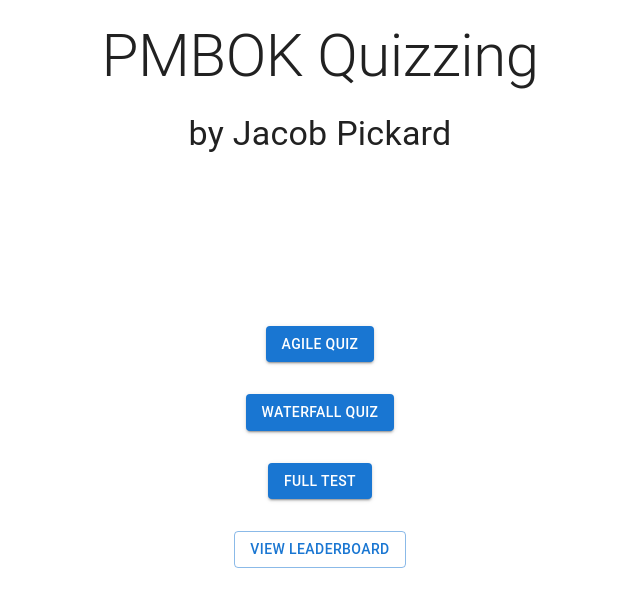
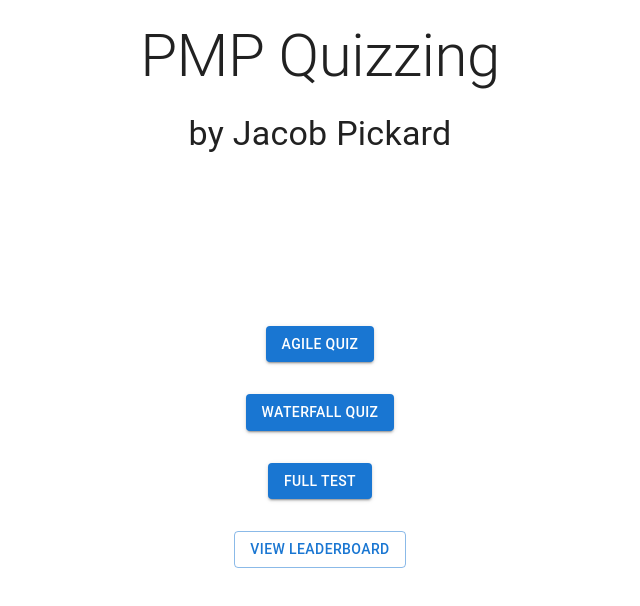
Before and after one commit to Jacob-Pickard/Quiz-App, a React (Vite) app: page / in a window 1280 px wide. Shown: the top 606 px of the page, without its empty margins (320-960 px from the left). Built offline with nearby package versions, Linux system fonts and the light colour scheme.

Commit message:
Changes after 1/13 class

```diff
--- a/src/App.jsx
+++ b/src/App.jsx
@@ -19,7 +19,7 @@ function App() {
       <Router>
         <Box className="app-container">
           <Typography variant="h2" gutterBottom>
-            PMBOK Quizzing
+            PMP Quizzing
           </Typography>
           <Typography variant='h4' gutterBottom>
             by Jacob Pickard
--- a/src/components/QuizPage.jsx
+++ b/src/components/QuizPage.jsx
@@ -18,6 +18,10 @@ const questions = {
     { question: 'What is the first phase?', options: ['Planning', 'Initiation', 'Execution', 'Testing'], answer: 1 },
     { question: 'What is the purpose of a Sprint Review?', options: ['To review the project costs and budget', 'To ensure the project stays on track with the initial timeline', 'To showcase the work completed during the sprint and gather feedback from stakeholders', 'To define project requirements for the upcoming sprint.'], answer: 2 },
   ],
+
+/*scenario: [
+  { question: 'Question here', options: ['0','1','2','3'], answer: 0-3 here},
+], */
 };
 
 function QuizPage() {
```
Also changed, not shown: 1 other file (tests, documents, lock files or other folders).
